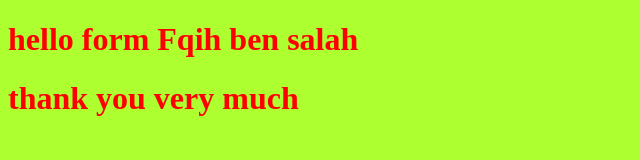
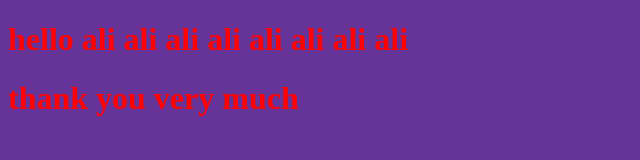
Before and after one commit to ayoubjikal/myproject, a plain HTML site: page index.html in a window 1280 px wide. Shown: the whole page, without its empty margins (0-640 px from the left). Drawn offline with Linux system fonts and the light colour scheme.

Commit message:
branch ali add her modification

```diff
--- a/index.html
+++ b/index.html
@@ -8,7 +8,7 @@
 </head>
 <body>
     <div>
-        <h1>hello form Fqih ben salah</h1>
+        <h1>hello ali ali ali ali ali ali ali ali </h1>
         <h1>thank you very much</h1>
     </div>
 <script src="app.js"></script>
--- a/style.css
+++ b/style.css
@@ -2,5 +2,5 @@ h1{
     color: red;
 }
 body{
-    background-color: greenyellow;
+    background-color: rebeccapurple;
 }
```
